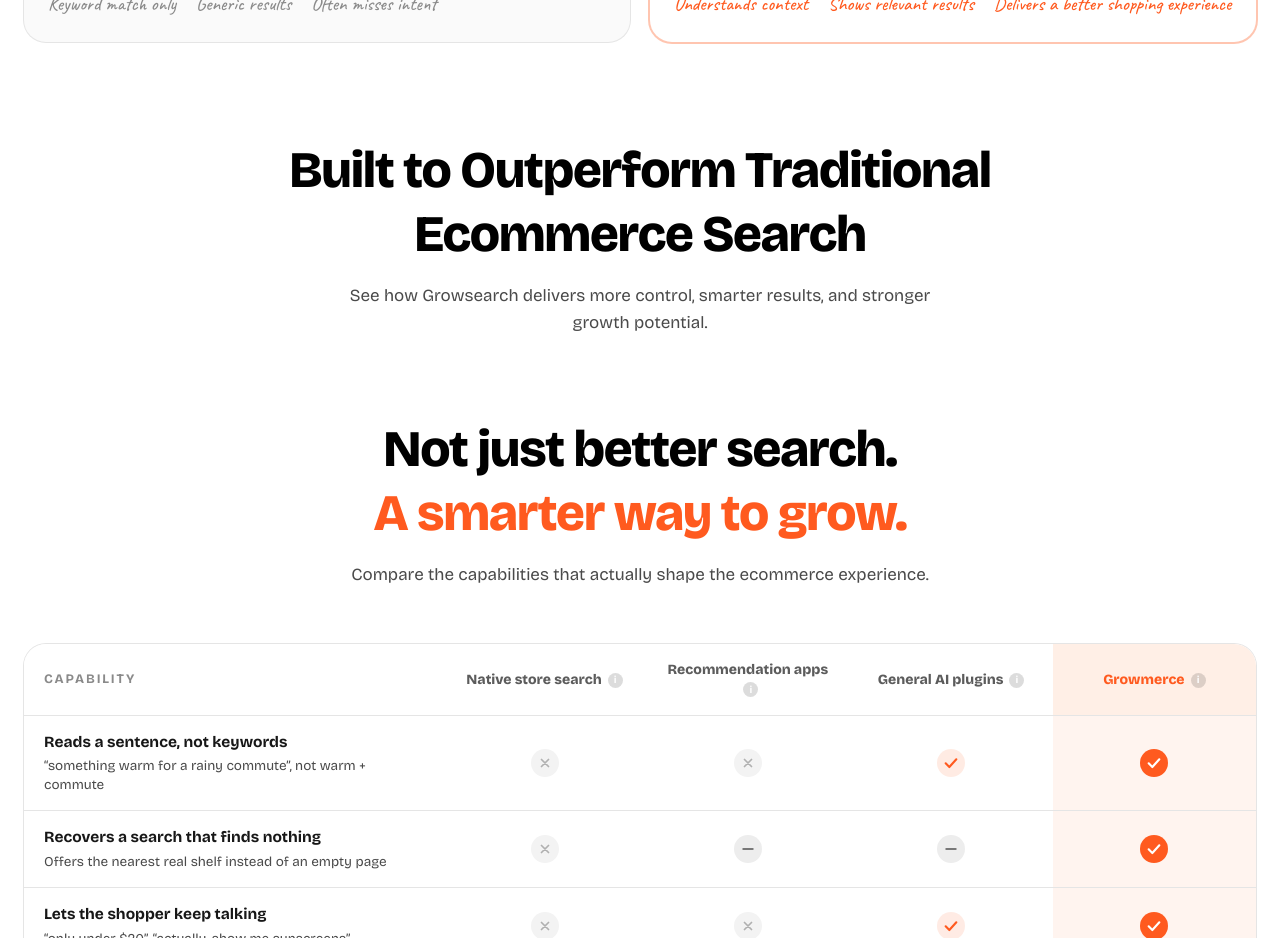
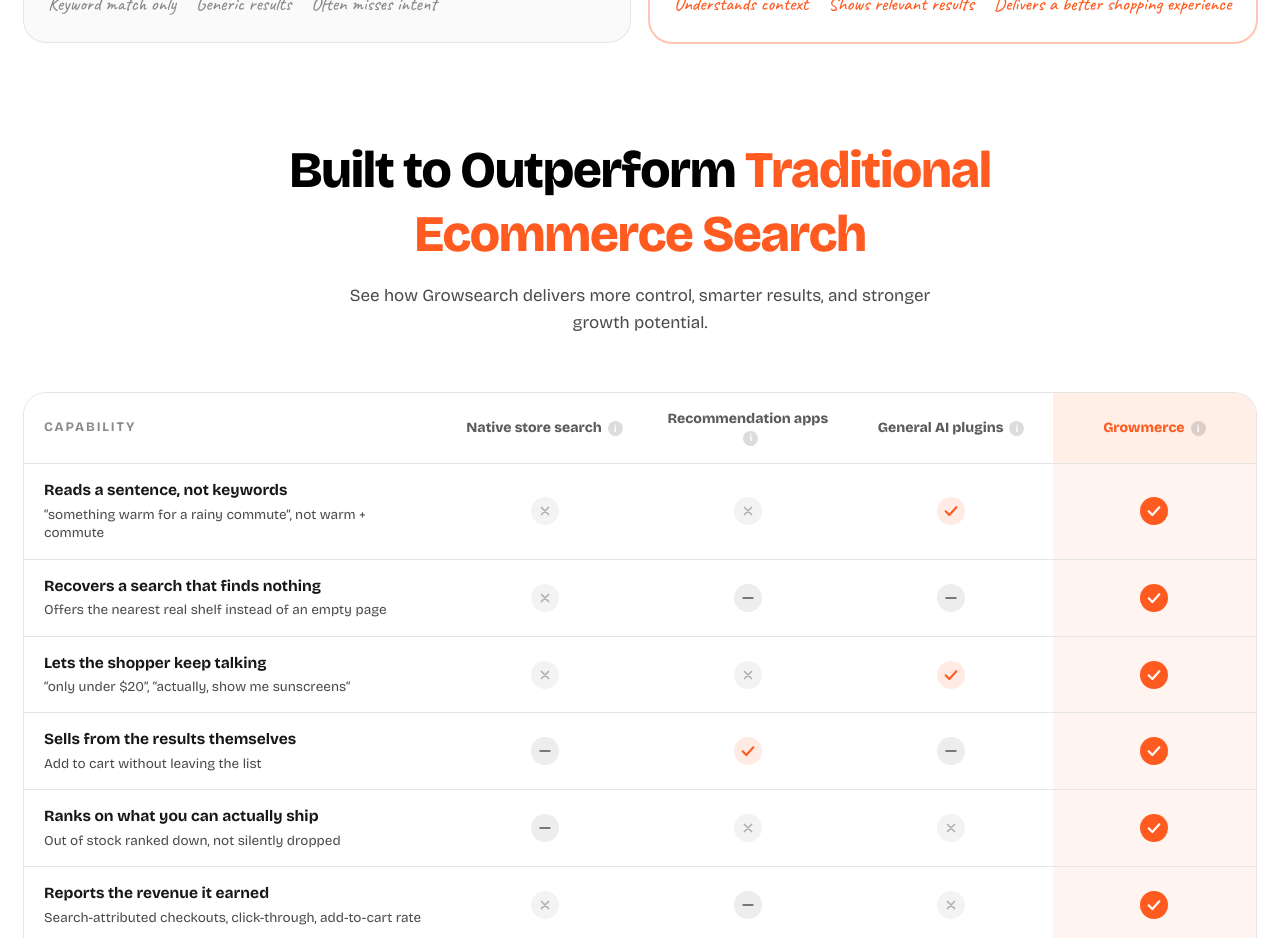
Before and after one commit to ishaangupta2311/growmerce-landing, a Next.js app: page /compare in a window 1280 px wide. Shown: the part 1960-2898 px from the top of the page. Built offline with nearby package versions, Linux system fonts and the light colour scheme.

Commit message:
Replace compare matrix heading

```diff
--- a/src/app/compare/page.tsx
+++ b/src/app/compare/page.tsx
@@ -177,28 +177,20 @@ export default function ComparePage() {
         >
           <Reveal>
             <div className="mx-auto max-w-[900px] text-center">
-              <h2 className="font-poppins text-[clamp(1.75rem,4vw,3.25rem)] leading-tight font-extrabold tracking-tight text-balance">
-                Built to Outperform Traditional Ecommerce Search
+              <h2
+                id="matrix-title"
+                className="font-poppins text-[clamp(1.75rem,4vw,3.25rem)] leading-tight font-extrabold tracking-tight text-balance"
+              >
+                Built to Outperform{" "}
+                <span className="text-brand">
+                  Traditional Ecommerce Search
+                </span>
               </h2>
               <p className="mx-auto mt-4 max-w-[58ch] text-[17px] leading-relaxed text-body-mute">
                 See how Growsearch delivers more control, smarter results, and
                 stronger growth potential.
               </p>
             </div>
-          </Reveal>
-
-          <Reveal delay={100} className="mt-14 lg:mt-20">
-            <h2
-              id="matrix-title"
-              className="mx-auto max-w-[22ch] text-center font-poppins text-[clamp(1.75rem,4vw,3.25rem)] leading-tight font-extrabold tracking-tight text-balance"
-            >
-              Not just better search.{" "}
-              <span className="text-brand">A smarter way to grow.</span>
-            </h2>
-            <p className="mx-auto mt-4 max-w-[56ch] text-center text-[17px] leading-relaxed text-body-mute">
-              Compare the capabilities that actually shape the ecommerce
-              experience.
-            </p>
           </Reveal>
 
           <Reveal delay={100} className="mt-10 lg:mt-14">
```
